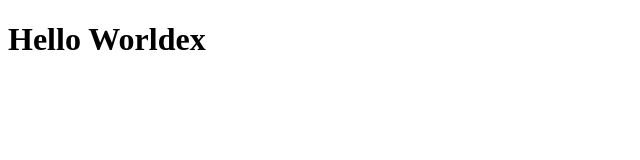
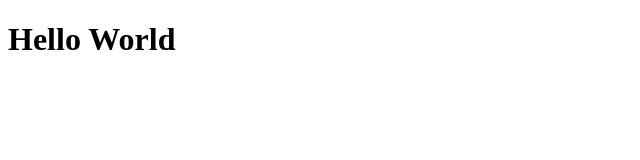
Before and after one commit to Caeyla/Portfolio, a website: page index.html in a window 1280 px wide. Shown: the full height of the page, 0-640 px from the left. Drawn offline with Linux system fonts and the light colour scheme.

Commit message:
change ci pipe

```diff
--- a/index.html
+++ b/index.html
@@ -7,6 +7,6 @@
     <title>Document</title>
 </head>
 <body>
-    <h1>Hello Worldex</h1>
+    <h1>Hello World</h1>
 </body>
 </html>
```
Also changed, not shown: .github/workflows/ci.yml.
